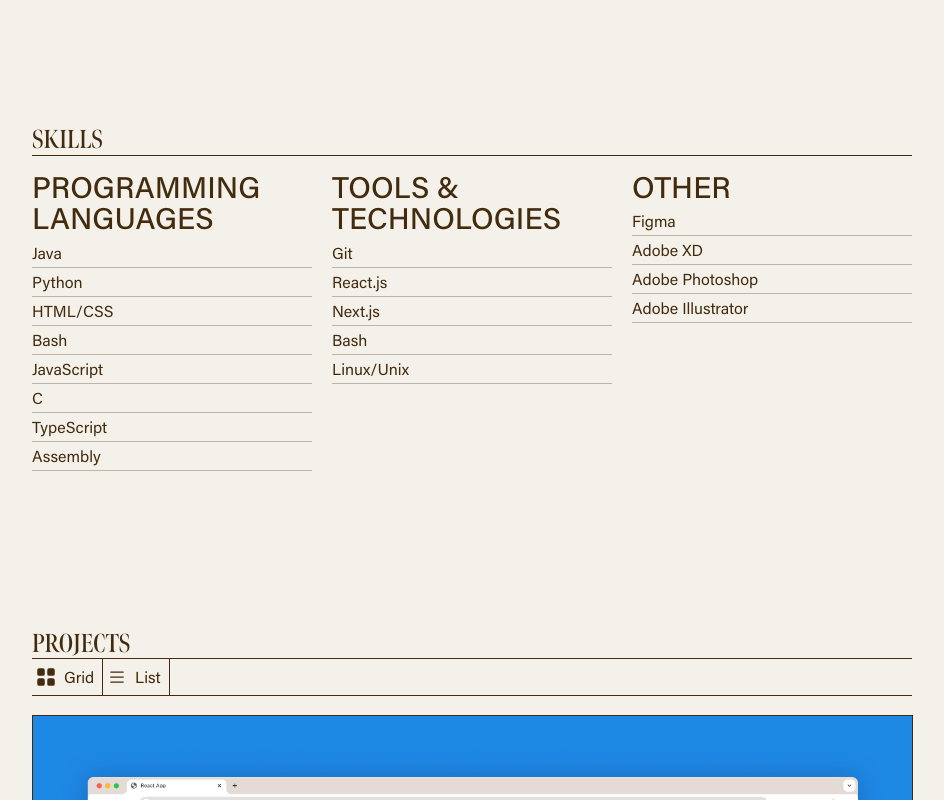
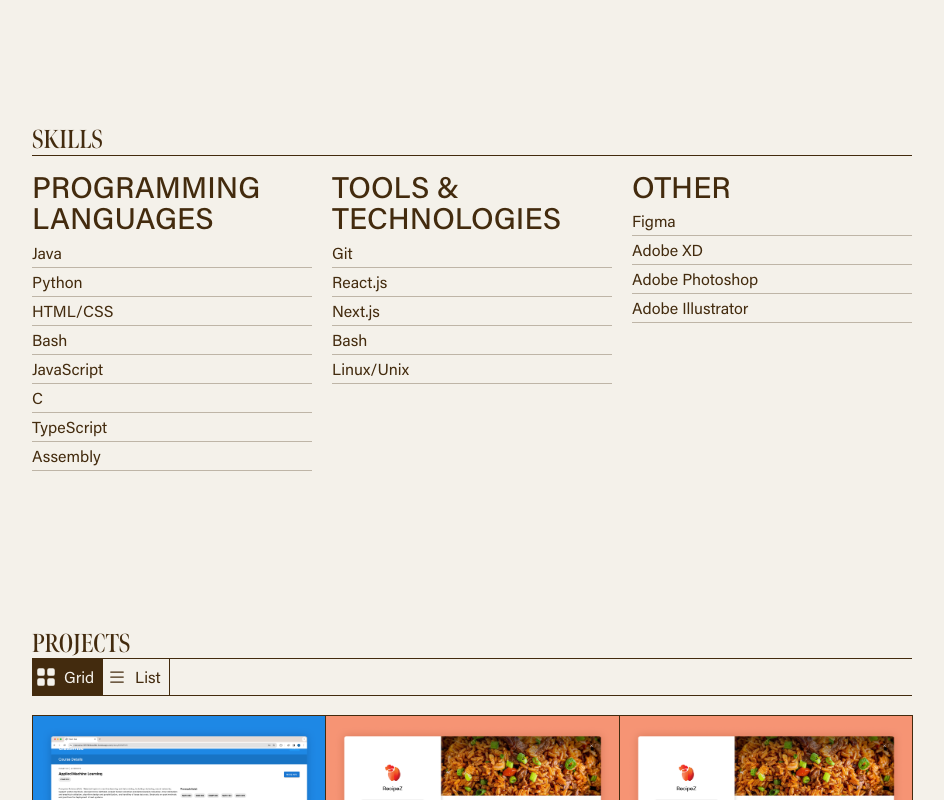
Before and after one commit to ReiKong/personal-website-2, a Next.js app: page / in a window 1280 px wide. Shown: the part 2000-2800 px from the top of the page, without its empty margins (328-1272 px from the left). Built offline with nearby package versions, Linux system fonts and the light colour scheme; a web font is replaced by a local one.

Commit message:
Adding preloader

```diff
--- /dev/null
+++ b/app/404.tsx
@@ -0,0 +1,5 @@
+export default function Custom404() {
+    return (
+        <h1>404 – Page not found!</h1>
+    )
+}
--- a/app/page.tsx
+++ b/app/page.tsx
@@ -1,12 +1,32 @@
+"use client";
+
 import Image from 'next/image'
 import SideBar from '../components/sideBar'
 import MainContent from '../components/mainContent'
 import Footer from '../components/navigation/footer'
 import MobileMenu from '../components/navigation/mobileNav'
+import PreloaderComponent from '../components/preloader'
+import { useState, useEffect } from 'react'
 
 export default function Home() {
+  const [loading, setLoading] = useState(true);
+
+  useEffect(() => {
+    const timeoutId = setTimeout(() => {
+      setLoading(false);
+    }, 2000);
+
+    return () => {
+      clearTimeout(timeoutId);
+    };
+  }, []);
+
   return (
-    <div className="flex flex-col">
+    <div>
+      {loading ? (
+        <PreloaderComponent />
+      ) : (
+        <div id="content" className="flex flex-col">
           <MobileMenu />
           <div className="sweIndex">
             <SideBar />
@@ -14,5 +34,7 @@ export default function Home() {
           </div>
           <Footer />
         </div>
-  )
+      )}
+    </div>
+  );
 }
--- a/components/preloader.js
+++ /dev/null
@@ -1,28 +0,0 @@
-loader();
-
-document.querySelector('.btn').onclick = loader;
-
-/*====================================
-*     LOADER
-======================================*/
-function loader(_success) {
-    var obj = document.querySelector('.preloader'),
-    inner = document.querySelector('.preloader_inner'),
-    page = document.querySelector('.page');
-    obj.classList.add('show');
-    page.classList.remove('show');
-    var w = 0,
-        t = setInterval(function() {
-            w = w + 1;
-            inner.textContent = w+'%';
-            if (w === 100){
-                obj.classList.remove('show');
-                page.classList.add('show');
-                clearInterval(t);
-                w = 0;
-                if (_success){
-                    return _success();
-                }
-            }
-        }, 20);
-}
--- /dev/null
+++ b/components/preloader.tsx
@@ -0,0 +1,101 @@
+import React, { useEffect } from 'react';
+
+class Preloader {
+  c: number = 0;
+  percentage: number = 0;
+  length: number = 0;
+  elements: Element[] = [];
+
+  loaderStep: (c: number, p: number) => void = () => {};
+  loadingFinished: () => void = () => {};
+  step = (c: number, p: number): void => {
+    setTimeout(() => {
+      this.loaderStep(c, p);
+      if (Math.round(p) === 100) {
+        setTimeout(() => {
+          this.loadingFinished();
+        }, 100);
+      }
+    }, c * 100);
+  };
+
+  handleLoad(): void {
+    this.percentage = (++this.c * 100) / this.length;
+    this.step(this.c, this.percentage);
+  }
+
+  constructor(numOfAjaxRequests: number, loaderStep: (c: number, p: number) => void, loadingFinished: () => void) {
+    this.elements = Array.from(document.querySelectorAll<Element>(
+      "link, img:not([loading='lazy']), object:not([loading='lazy']), iframe:not([loading='lazy']), video:not([loading='lazy']), audio:not([loading='lazy'])"
+    ));
+
+    this.length = this.elements.length + numOfAjaxRequests;
+
+    if (typeof loaderStep === "function") this.loaderStep = loaderStep;
+    if (typeof loadingFinished === "function") this.loadingFinished = loadingFinished;
+
+    for (const elem of this.elements) {
+      if (elem.isConnected) this.handleLoad();
+      else elem.addEventListener("load", this.handleLoad.bind(this));
+    }
+  }
+}
+
+const PreloaderComponent: React.FC = () => {
+  useEffect(() => {
+    const loadingFinishedCallback = () => {
+      const preloaderWrapper = document.getElementById("preloader-wrapper");
+      if (preloaderWrapper) {
+        preloaderWrapper.className = "hidden";
+      }
+      const contentElement = document.getElementById("content");
+      if (contentElement) {
+        contentElement.className = "flex flex-col";
+      }
+    };
+
+    const preloader = new Preloader(
+      0,
+      (c, p) => {
+        const preloaderBar = document.getElementById("preloader-bar");
+        if (preloaderBar) {
+          preloaderBar.style.width = p + "%";
+        }
+        const insideCircle = document.querySelector("#preloader-wrapper .inside-circle");
+        if (insideCircle) {
+          insideCircle.innerHTML = Math.round(p) + "%";
+        }
+      },
+      loadingFinishedCallback
+    );
+
+    return () => {
+      // Cleanup
+    };
+  }, []);
+
+  return (
+    <section id="preloader-wrapper">
+      <div className="relative">
+        <span className="d-block absolute preloader-bar"></span>
+        <span id="preloader-bar" className="d-block absolute preloader-bar2"></span>
+      </div>
+
+      <div>
+        <div className="circle-wrap m-auto">
+          <div className="circle">
+            <div className="mask full rotate">
+              <div className="fill rotate"></div>
+            </div>
+            <div className="mask half">
+              <div className="fill rotate"></div>
+            </div>
+            <div className="inside-circle"> 0% </div>
+          </div>
+        </div>
+      </div>
+    </section>
+  );
+};
+
+export default PreloaderComponent;
--- a/components/sections/projects.tsx
+++ b/components/sections/projects.tsx
@@ -3,7 +3,7 @@
 import ProjectListCard from "../projectListCard";
 import ProjectGridCard from "../projectGridCard";
 import { projects } from "../../data/projectsData";
-import { useState } from "react";
+import { useState, useEffect } from "react";
 import { BsFillGridFill, BsFillGrid3X3GapFill, BsList } from "react-icons/bs";
 
 export default function Projects() {
@@ -26,6 +26,10 @@ export default function Projects() {
         setListClick('text-primary bg-secondary1 hover:bg-primary hover:text-secondary1')
         setGridClick('text-secondary1 bg-primary hover:bg-secondary1 hover:text-primary')
     }
+
+    useEffect(() => {
+        gridLayout();
+    }, []);
 
     return (
         <div id="projects">
--- a/components/sideBar.tsx
+++ b/components/sideBar.tsx
@@ -8,7 +8,7 @@ import ThemeChanger from "../components/Theme";
 export default function SideBar() {
     return(
         <div id="left" className="hidden sm:sticky sm:top-0 sm:p-10 sm:flex sm:flex-col sm:items-start sm:self-stretch sm:h-[100vh] border-b-[1px] border-b-secondary1">
-            <span className="font-serif text-accent-500 text-[80px] tracking-tighter leading-[0.8em]">R<span className="font-serif text-accent-500 italic tracking-tighter">e</span>i K<span className="font-serif text-accent-500 italic tracking-tighter">o</span>ng</span>
+            <span className="font-sans uppercase text-accent-500 text-[80px] tracking-tighter leading-[0.8em]">Rei<span className="font-[Meno Banner] text-accent-500 italic tracking-tighter"> Kong</span></span>
             <div className="flex flex-col gap-y-[10px] w-[100%]">
                 <ScrollLink
                     to="about"
--- a/styles/globals.css
+++ b/styles/globals.css
@@ -299,3 +299,147 @@ p.table, span.table {
     @apply px-[40px] pt-[20px] pb-[10px] text-[30px];
   }
 }
+
+* {
+  margin: 0;
+  padding: 0;
+  box-sizing: border-box;
+}
+
+.d-grid {
+  display: grid;
+  height: 100vh;
+}
+
+.d-block {
+  display: block;
+}
+
+.d-flex {
+  display: flex;
+}
+
+.align-items-center {
+  align-items: center;
+}
+
+.justify-content-evenly {
+  justify-content: space-evenly;
+}
+
+.m-auto {
+  margin: auto;
+}
+
+.w-100 {
+  width: 100vw;
+}
+
+.relative {
+  position: relative;
+}
+
+.absolute {
+  position: absolute;
+  left: 0;
+  top: 0;
+}
+
+.pos-center {
+  left: 50%;
+  top: 50%;
+  transform: translate(-50%, -50%);
+}
+
+.preloader-container > div:first-child {
+  width: 30%;
+}
+
+/* 1: bar */
+
+.preloader-bar,
+.preloader-bar2 {
+  height: 5px;
+}
+
+.preloader-bar {
+  background-color: #c9c9c9;
+  width: 100%;
+}
+
+.preloader-bar2 {
+  width: 0%;
+  background-color: #0059ff;
+  transition: all 300ms;
+}
+
+/* 2: progress circle */
+
+.circle-wrap {
+  width: 150px;
+  height: 150px;
+  background: #e6e2e7;
+  border-radius: 50%;
+}
+
+.circle-wrap .circle .mask,
+.circle-wrap .circle .fill {
+  width: 150px;
+  height: 150px;
+  position: absolute;
+  border-radius: 50%;
+}
+
+.circle-wrap .circle .mask {
+  clip: rect(0px, 150px, 150px, 75px);
+}
+
+.circle-wrap .circle .mask .fill {
+  clip: rect(0px, 75px, 150px, 0px);
+  background-color: #0059ff;
+}
+
+.circle-wrap .circle .mask.full,
+.circle-wrap .circle .fill {
+  transition: all 300ms;
+}
+
+.circle-wrap .inside-circle {
+  width: 130px;
+  height: 130px;
+  border-radius: 50%;
+  background: #fff;
+  line-height: 130px;
+  text-align: center;
+  margin-top: 10px;
+  margin-left: 10px;
+  position: absolute;
+  z-index: 100;
+  font-weight: 700;
+  font-size: 2em;
+}
+
+/* 3: filled circle */
+
+.filled-circle .circle {
+  width: 130px;
+  height: 130px;
+  border-radius: 50%;
+  background: #fff;
+  text-align: center;
+  border: 1px solid #0059ff;
+  overflow: hidden;
+}
+
+.filled-circle .inner-circle {
+  width: 100%;
+  height: 100%;
+  background-color: #0059ff;
+  transition: all 300ms;
+  top: 100%;
+}
+
+.filled-circle .text {
+  font-size: 2em;
+  color: rgb(105, 218, 247);
+}
--- a/tsconfig.json
+++ b/tsconfig.json
@@ -22,6 +22,6 @@
       "@/*": ["./*"]
     }
   },
-  "include": ["next-env.d.ts", "**/*.ts", "**/*.tsx", ".next/types/**/*.ts", "app/providers.jsx", "components/preloader.js"],
+  "include": ["next-env.d.ts", "**/*.ts", "**/*.tsx", ".next/types/**/*.ts", "app/providers.jsx", "components/preloader.tsx"],
   "exclude": ["node_modules"]
 }
```
Lines whose indentation alone changed are shown as unchanged.
